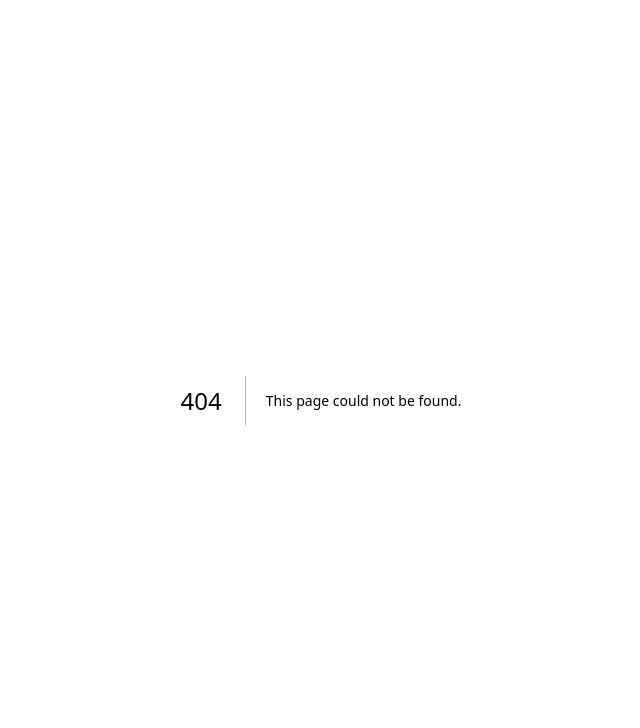
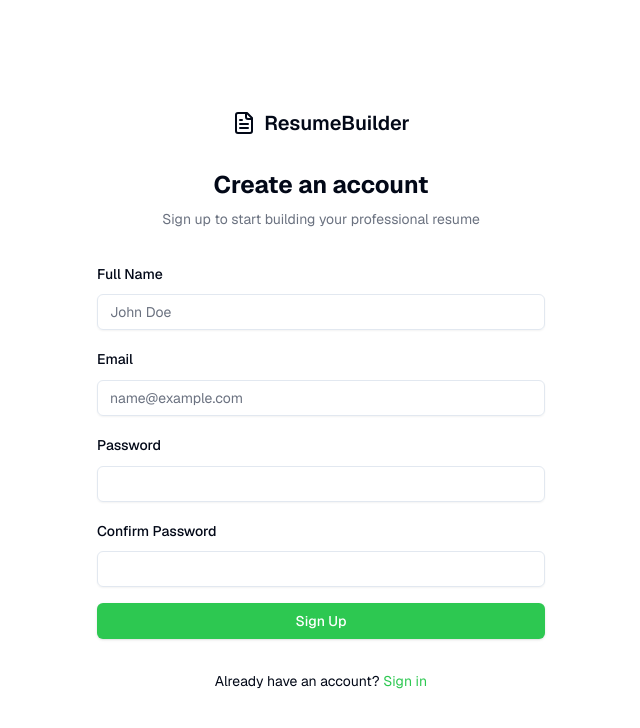
Before and after one commit to AustinKingOry/resume-builder, a Next.js app: page /signup in a window 1280 px wide. Before the commit this address had no page. Shown: the top 728 px of the page, without its empty margins (319-959 px from the left). Built offline with nearby package versions, Linux system fonts and the light colour scheme.

Commit message:
Add signup page

```diff
--- /dev/null
+++ b/app/signup/page.tsx
@@ -0,0 +1,51 @@
+import Link from "next/link"
+import { Button } from "@/components/ui/button"
+import { Input } from "@/components/ui/input"
+import { Label } from "@/components/ui/label"
+import { FileText } from "lucide-react"
+
+export default function SignupPage() {
+  return (
+    <div className="flex min-h-screen flex-col">
+      <div className="flex min-h-screen flex-col items-center justify-center p-4">
+        <Link href="/" className="flex items-center gap-2 mb-8">
+          <FileText className="w-6 h-6" />
+          <span className="text-xl font-semibold">ResumeBuilder</span>
+        </Link>
+        <div className="w-full max-w-md space-y-8">
+          <div className="text-center">
+            <h1 className="text-2xl font-bold">Create an account</h1>
+            <p className="text-sm text-gray-500 mt-2">Sign up to start building your professional resume</p>
+          </div>
+          <div className="space-y-4">
+            <div className="space-y-2">
+              <Label htmlFor="name">Full Name</Label>
+              <Input id="name" placeholder="John Doe" />
+            </div>
+            <div className="space-y-2">
+              <Label htmlFor="email">Email</Label>
+              <Input id="email" placeholder="name@example.com" type="email" />
+            </div>
+            <div className="space-y-2">
+              <Label htmlFor="password">Password</Label>
+              <Input id="password" type="password" />
+            </div>
+            <div className="space-y-2">
+              <Label htmlFor="confirmPassword">Confirm Password</Label>
+              <Input id="confirmPassword" type="password" />
+            </div>
+            <Button className="w-full">Sign Up</Button>
+          </div>
+          <div className="text-center text-sm">
+            <p>
+              Already have an account?{" "}
+              <Link href="/login" className="text-primary hover:underline">
+                Sign in
+              </Link>
+            </p>
+          </div>
+        </div>
+      </div>
+    </div>
+  )
+}
```
